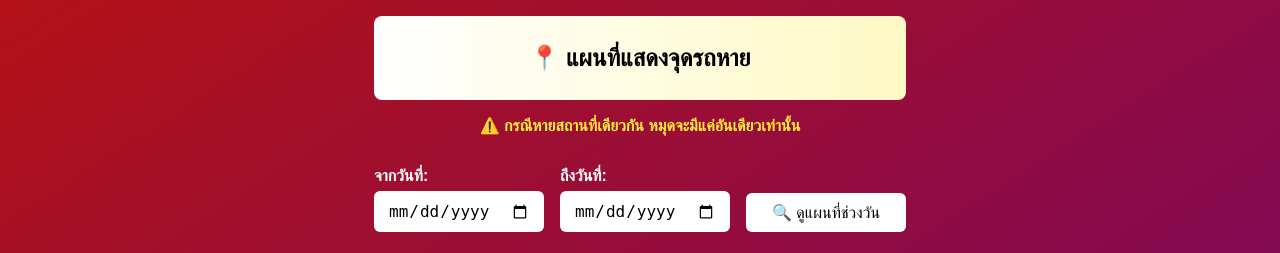
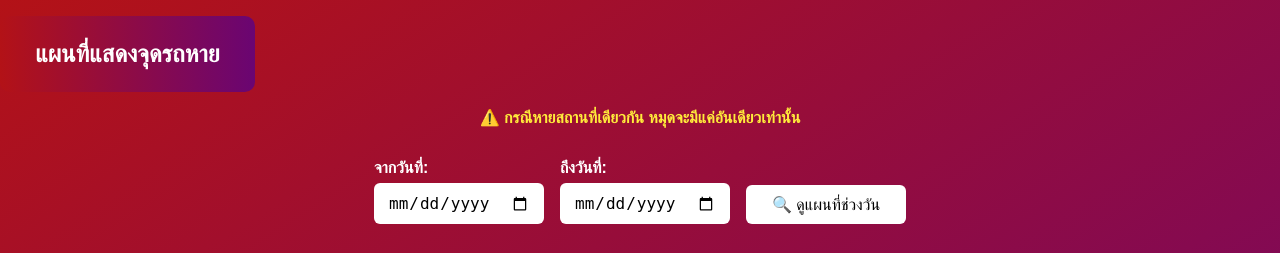
Before and after one commit to kong3161/lostcar, a FastAPI app: page /map in a window 1280 px wide. Shown: the top 253 px of the page. Run offline with FastAPI, Linux system fonts and the light colour scheme; data that the repository does not hold is empty; some libraries are stand-ins or nearby versions.

Commit message:
เดตโค้ดทั้งหมดล่าสุด

```diff
--- a/templates/map.html
+++ b/templates/map.html
@@ -82,8 +82,8 @@
   </style>
 </head>
 <body>
-  <div style="text-align: center; padding: 0.75rem 1rem; background: linear-gradient(to right, #ffffff, #fff9c4); color: black; border-radius: 8px; margin: 1rem auto; max-width: 500px;">
-    <h2 style="margin: 0;">📍 แผนที่แสดงจุดรถหาย</h2>
+  <div style="display: inline-block; padding: 0.5rem 1.2rem; background: linear-gradient(to right, #b31217, #6a0572); color: white; border-radius: 10px; margin: 1rem auto;">
+    <h2 style="margin: 0;">แผนที่แสดงจุดรถหาย</h2>
   </div>
   <p style="text-align: center; margin-top: 0; color: #ffeb3b; font-weight: bold;">
     ⚠️ กรณีหายสถานที่เดียวกัน หมุดจะมีแค่อันเดียวเท่านั้น
```
